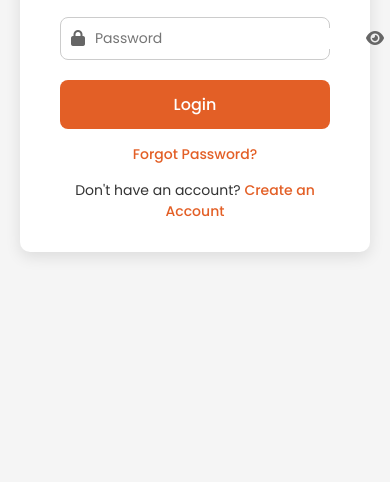
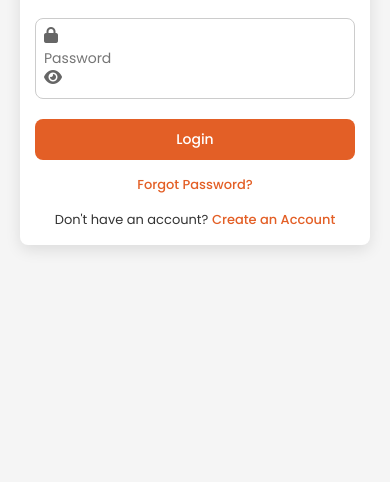
Before and after one commit to AyeshaZahid15/Ecommerce, a plain HTML site: page index.html in a window 390 px wide. Shown: the part 362-844 px from the top of the page. Drawn offline with Linux system fonts and the light colour scheme; no server answers.

Commit message:
new change

```diff
--- a/about.css
+++ b/about.css
@@ -14,6 +14,7 @@ body {
 
 .container {
     max-width: 900px;
+    width: 100%;
     padding: 20px 30px;
     background: #fff;
     border-radius: 10px;
@@ -36,3 +37,48 @@ p {
 strong {
     color: #ff6600;
 }
+
+
+/* RESPONSIVE */
+@media screen and (max-width: 1024px) {
+    .container {
+        max-width: 700px;
+        padding: 20px;
+    }
+    h1 {
+        font-size: 1.8rem;
+    }
+    p {
+        font-size: 1rem;
+    }
+}
+
+@media screen and (max-width: 768px) {
+    body {
+        padding: 10px;
+    }
+    .container {
+        max-width: 100%;
+        padding: 15px;
+        border-radius: 8px;
+    }
+    h1 {
+        font-size: 1.6rem;
+    }
+    p {
+        font-size: 0.95rem;
+    }
+}
+
+@media screen and (max-width: 480px) {
+    h1 {
+        font-size: 1.4rem;
+    }
+    p {
+        font-size: 0.9rem;
+        line-height: 1.4;
+    }
+    .container {
+        padding: 12px;
+    }
+}
--- a/contact.css
+++ b/contact.css
@@ -36,3 +36,36 @@ p {
 p strong {
     color: #ff6600;
 }
+
+
+/* RESPONSIVE */
+@media screen and (max-width: 768px) {
+    .container {
+        max-width: 90%;
+        padding: 20px;
+    }
+    h1 {
+        font-size: 1.7rem;
+    }
+    p {
+        font-size: 1rem;
+    }
+}
+
+@media screen and (max-width: 480px) {
+    body {
+        padding: 10px;
+    }
+    .container {
+        width: 100%;
+        padding: 15px;
+        border-radius: 8px;
+    }
+    h1 {
+        font-size: 1.5rem;
+    }
+    p {
+        font-size: 0.95rem;
+        line-height: 1.4;
+    }
+}
--- a/login.css
+++ b/login.css
@@ -13,6 +13,7 @@ body {
   justify-content: center;
   align-items: center;
   height: 100vh;
+  padding: 20px;
 }
 
 .form-container {
@@ -21,6 +22,7 @@ body {
   border-radius: 10px;
   box-shadow: 0 5px 15px rgba(0, 0, 0, 0.1);
   width: 350px;
+  max-width: 100%;
   text-align: center;
 }
 
@@ -28,6 +30,7 @@ body {
   margin-bottom: 20px;
   color: #333;
   font-weight: 600;
+  font-size: 22px;
 }
 
 .form-box .input-group {
@@ -42,6 +45,7 @@ body {
 .form-box .input-group i {
   margin-right: 10px;
   color: #666;
+  font-size: 16px;
 }
 
 .form-box .input-group input {
@@ -83,3 +87,54 @@ body {
 .extra-links a:hover {
   text-decoration: underline;
 }
+
+/* RESPONSIVE */
+@media (max-width: 768px) {
+  .form-container {
+    width: 90%;
+    padding: 20px;
+  }
+
+  .form-container h2 {
+    font-size: 20px;
+  }
+
+  .form-box .input-group {
+    padding: 8px;
+  }
+
+  .btn {
+    font-size: 15px;
+    padding: 10px;
+  }
+}
+
+@media (max-width: 480px) {
+  .form-container {
+    width: 100%;
+    padding: 15px;
+    border-radius: 8px;
+  }
+
+  .form-container h2 {
+    font-size: 18px;
+  }
+
+  .form-box .input-group {
+    flex-direction: column;
+    align-items: flex-start;
+  }
+
+  .form-box .input-group i {
+    margin: 0 0 5px 0;
+  }
+
+  .btn {
+    font-size: 14px;
+    padding: 10px;
+  }
+
+  .extra-links {
+    font-size: 13px;
+  }
+}
--- a/register.css
+++ b/register.css
@@ -13,6 +13,7 @@ body {
   justify-content: center;
   align-items: center;
   height: 100vh;
+  padding: 15px;
 }
 
 .form-container {
@@ -21,6 +22,7 @@ body {
   border-radius: 10px;
   box-shadow: 0 5px 15px rgba(0, 0, 0, 0.1);
   width: 350px;
+  max-width: 100%;
   text-align: center;
   animation: fadeIn 0.6s ease;
 }
@@ -29,6 +31,7 @@ body {
   margin-bottom: 20px;
   color: #333;
   font-weight: 600;
+  font-size: 22px;
 }
 
 .form-box .input-group {
@@ -44,6 +47,7 @@ body {
 .form-box .input-group i {
   margin-right: 10px;
   color: #666;
+  font-size: 16px;
 }
 
 .form-box .input-group input {
@@ -104,3 +108,34 @@ body {
   from { opacity: 0; transform: translateY(-10px); }
   to { opacity: 1; transform: translateY(0); }
 }
+
+/* RESPONSIVE */
+@media (max-width: 480px) {
+  .form-container {
+    width: 100%;
+    padding: 20px;
+    border-radius: 8px;
+  }
+
+  .form-container h2 {
+    font-size: 18px;
+  }
+
+  .form-box .input-group {
+    flex-direction: column;
+    align-items: flex-start;
+  }
+
+  .form-box .input-group i {
+    margin: 0 0 8px 0;
+  }
+
+  .btn {
+    font-size: 14px;
+    padding: 10px;
+  }
+
+  .form-box p {
+    font-size: 13px;
+  }
+}
--- a/reset.css
+++ b/reset.css
@@ -13,6 +13,7 @@ body {
   justify-content: center;
   align-items: center;
   height: 100vh;
+  padding: 15px;
 }
 
 .form-container {
@@ -21,6 +22,7 @@ body {
   border-radius: 10px;
   box-shadow: 0 5px 15px rgba(0, 0, 0, 0.1);
   width: 350px;
+  max-width: 100%;
   text-align: center;
   animation: fadeIn 0.6s ease;
 }
@@ -29,6 +31,7 @@ body {
   margin-bottom: 20px;
   color: #333;
   font-weight: 600;
+  font-size: 22px;
 }
 
 .form-box .input-group {
@@ -43,6 +46,7 @@ body {
 .form-box .input-group i {
   margin-right: 10px;
   color: #666;
+  font-size: 16px;
 }
 
 .form-box .input-group input {
@@ -90,3 +94,44 @@ body {
   from { opacity: 0; transform: translateY(-10px); }
   to { opacity: 1; transform: translateY(0); }
 }
+
+
+/* RESPONSIVE */
+@media (max-width: 768px) {
+  .form-container {
+    width: 80%;
+    padding: 25px 30px;
+  }
+  .form-container h2 {
+    font-size: 20px;
+  }
+  .btn {
+    font-size: 15px;
+    padding: 10px;
+  }
+}
+
+@media (max-width: 480px) {
+  .form-container {
+    width: 100%;
+    padding: 20px;
+    border-radius: 8px;
+  }
+  .form-container h2 {
+    font-size: 18px;
+  }
+  .form-box .input-group {
+    flex-direction: column;
+    align-items: flex-start;
+  }
+  .form-box .input-group i {
+    margin: 0 0 8px 0;
+  }
+  .btn {
+    font-size: 14px;
+    padding: 10px;
+  }
+  .form-box p {
+    font-size: 13px;
+  }
+}
--- a/status.css
+++ b/status.css
@@ -65,3 +65,50 @@ p em {
     color: #666;
     text-align: center;
 }
+
+
+/* RESPONSIVE */
+@media screen and (max-width: 768px) {
+    .container {
+        max-width: 95%;
+        padding: 20px;
+    }
+    h1 {
+        font-size: 1.7rem;
+    }
+    p {
+        font-size: 1rem;
+        line-height: 1.6;
+    }
+    p i {
+        font-size: 1rem;
+        padding: 8px;
+    }
+}
+
+@media screen and (max-width: 480px) {
+    body {
+        padding: 10px;
+        align-items: flex-start;
+    }
+    .container {
+        width: 100%;
+        padding: 15px;
+        border-radius: 8px;
+    }
+    h1 {
+        font-size: 1.4rem;
+        margin-bottom: 15px;
+    }
+    p {
+        font-size: 0.95rem;
+        line-height: 1.5;
+    }
+    p i {
+        font-size: 0.9rem;
+        padding: 6px;
+    }
+    p em {
+        font-size: 0.85rem;
+    }
+}
```
Also changed, not shown: style.css (+109 -0 lines), terms.css (+46 -0 lines).
